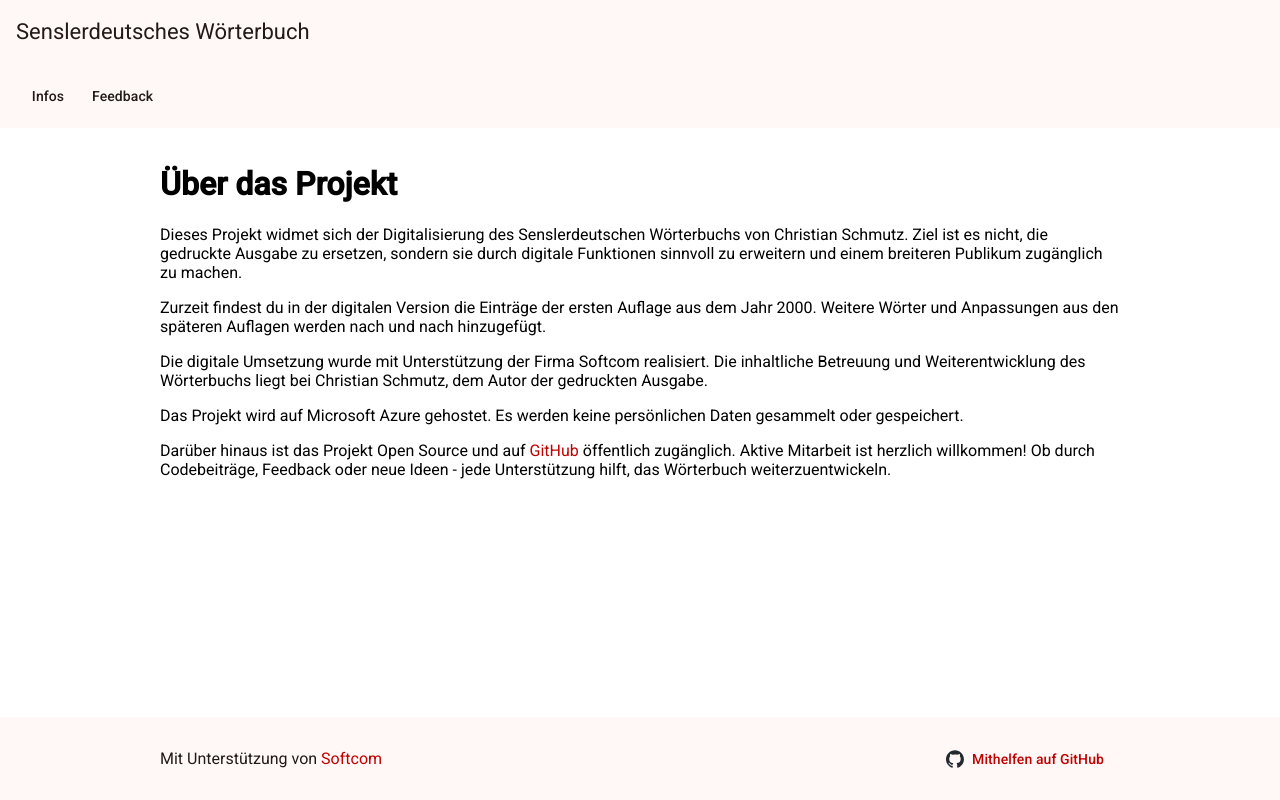
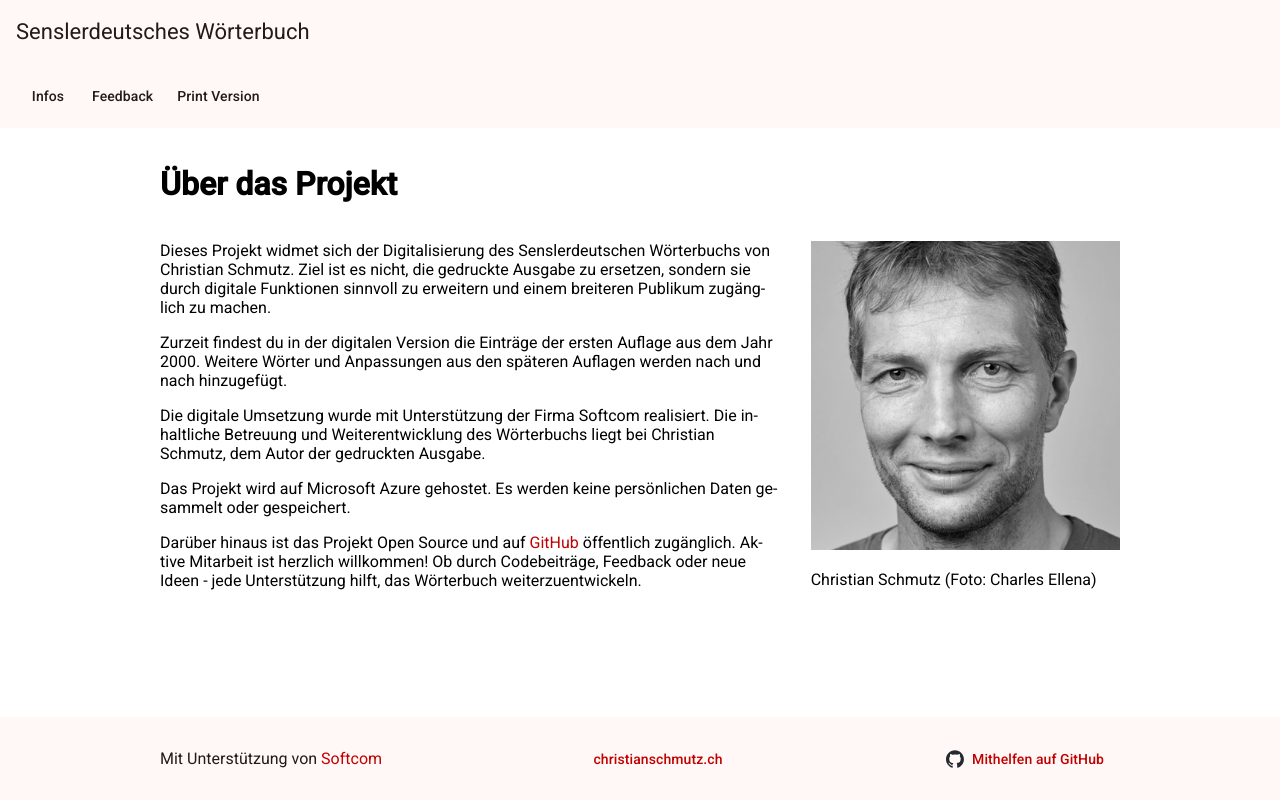
Before and after one commit to Softcom-Technologies-Organization/SenslerdeutschesWoerterbuch, an Angular app in the folder frontend/: page /about in a window 1280 px wide. Built offline with nearby package versions, Linux system fonts and the light colour scheme.

Commit message:
Add links to chirstians pages and add his photo

```diff
--- a/frontend/src/app/about/about.component.html
+++ b/frontend/src/app/about/about.component.html
@@ -1,23 +1,25 @@
 <h1>Über das Projekt</h1>
+<div class="content-wrapper">
+  <div class="text-content">
     <p>
       Dieses Projekt widmet sich der Digitalisierung des Senslerdeutschen
-  Wörterbuchs von Christian Schmutz. Ziel ist es nicht, die gedruckte Ausgabe zu
-  ersetzen, sondern sie durch digitale Funktionen sinnvoll zu erweitern und
-  einem breiteren Publikum zugänglich zu machen.
+      Wörterbuchs von Christian Schmutz. Ziel ist es nicht, die gedruckte
+      Ausgabe zu ersetzen, sondern sie durch digitale Funktionen sinnvoll zu
+      erweitern und einem breiteren Publikum zugänglich zu machen.
     </p>
     <p>
-  Zurzeit findest du in der digitalen Version die Einträge der ersten Auflage
-  aus dem Jahr 2000. Weitere Wörter und Anpassungen aus den späteren Auflagen
-  werden nach und nach hinzugefügt.
+      Zurzeit findest du in der digitalen Version die Einträge der ersten
+      Auflage aus dem Jahr 2000. Weitere Wörter und Anpassungen aus den späteren
+      Auflagen werden nach und nach hinzugefügt.
     </p>
     <p>
-  Die digitale Umsetzung wurde mit Unterstützung der Firma Softcom realisiert.
-  Die inhaltliche Betreuung und Weiterentwicklung des Wörterbuchs liegt bei
-  Christian Schmutz, dem Autor der gedruckten Ausgabe.
+      Die digitale Umsetzung wurde mit Unterstützung der Firma Softcom
+      realisiert. Die inhaltliche Betreuung und Weiterentwicklung des
+      Wörterbuchs liegt bei Christian Schmutz, dem Autor der gedruckten Ausgabe.
     </p>
     <p>
-  Das Projekt wird auf Microsoft Azure gehostet. Es werden keine persönlichen
-  Daten gesammelt oder gespeichert.
+      Das Projekt wird auf Microsoft Azure gehostet. Es werden keine
+      persönlichen Daten gesammelt oder gespeichert.
     </p>
     <p>
       Darüber hinaus ist das Projekt Open Source und auf
@@ -29,3 +31,9 @@
       Codebeiträge, Feedback oder neue Ideen - jede Unterstützung hilft, das
       Wörterbuch weiterzuentwickeln.
     </p>
+  </div>
+  <div class="image-content">
+    <img src="cropped-Autorenfoto_Schmutz-sw.jpg" alt="Christian Schmutz" />
+    <p>Christian Schmutz (Foto: Charles Ellena)</p>
+  </div>
+</div>
--- a/frontend/src/app/about/about.component.scss
+++ b/frontend/src/app/about/about.component.scss
@@ -0,0 +1,25 @@
+@use "../../styles/variables";
+
+.content-wrapper {
+  display: grid;
+  grid-template-columns: 1fr;
+  gap: 2em;
+  align-items: start;
+}
+
+.image-content {
+  justify-self: center;
+}
+
+.image-content img {
+  max-width: 100%;
+  height: auto;
+  margin-top: 1em;
+}
+
+/* Simple breakpoint - desktop and up */
+@media (min-width: variables.$medium-breakpoint) {
+  .content-wrapper {
+    grid-template-columns: 2fr 1fr;
+  }
+}
--- a/frontend/src/app/app.component.html
+++ b/frontend/src/app/app.component.html
@@ -6,6 +6,13 @@
     <mat-toolbar-row>
       <a mat-button routerLink="/about">Infos</a>
       <a mat-button routerLink="/feedback">Feedback</a>
+      <a
+        mat-button
+        href="https://cricprint.ch/senslerdeutsches-woerterbuch/"
+        target="_blank"
+        rel="noopener"
+        >Print Version</a
+      >
     </mat-toolbar-row>
   </mat-toolbar>
 </header>
@@ -16,21 +23,25 @@
 </main>
 <footer>
   <div class="content">
-    <p >
+    <p class="supported-by">
       Mit Unterstützung von
       <a href="https://softcom.pro" target="_blank" rel="noopener">Softcom</a>
     </p>
-    <nav class="footer-links">
+    <a
+      mat-button
+      href="https://christianschmutz.ch/"
+      target="_blank"
+      rel="noopener"
+      >christianschmutz.ch</a
+    >
     <a
       mat-button
       href="https://github.com/Softcom-Technologies-Organization/SenslerdeutschesWoerterbuch?tab=contributing-ov-file"
       target="_blank"
       rel="noopener"
     >
-      <mat-icon
-        svgIcon="github" aria-label="GitHub icon"></mat-icon>
+      <mat-icon svgIcon="github" aria-label="GitHub icon"></mat-icon>
       <span> Mithelfen auf GitHub </span>
     </a>
-    </nav>
   </div>
 </footer>
--- a/frontend/src/app/app.component.scss
+++ b/frontend/src/app/app.component.scss
@@ -1,3 +1,5 @@
+@use "../styles/variables";
+
 :host {
   display: flex;
   flex-direction: column;
@@ -21,7 +23,7 @@ main {
 footer {
   display: grid;
   padding: 1rem;
-  background:  var(--mat-sys-surface);
+  background: var(--mat-sys-surface);
   color: var(--mat-sys-on-surface);
 }
 
@@ -30,6 +32,7 @@ footer {
   justify-content: center;
   max-width: 960px;
   width: 100%;
+  hyphens: auto;
 }
 
 footer .content {
@@ -37,5 +40,18 @@ footer .content {
   justify-content: space-between; /* Push support text left and GitHub link right */
   align-items: center; /* Vertically center elements */
   flex-wrap: wrap; /* Allow wrapping on very small screens */
-  gap: 1rem; /* Space between elements when wrapped */
 }
+
+/* For small screens - center all elements vertically */
+@media (max-width: variables.$medium-breakpoint) {
+  footer .content {
+    flex-direction: column;
+    justify-content: center;
+    text-align: center;
+  }
+
+  // make the supported by text appear at the bottom for small screens
+  .supported-by {
+    order: 2;
+  }
+}
--- a/frontend/src/index.html
+++ b/frontend/src/index.html
@@ -1,5 +1,5 @@
 <!doctype html>
-<html lang="en">
+<html lang="de">
   <head>
     <meta charset="utf-8" />
     <title>SenslerdeutschesWoerterbuch</title>
--- /dev/null
+++ b/frontend/src/styles/_variables.scss
@@ -0,0 +1 @@
+$medium-breakpoint: 768px;
```
Also changed, not shown: frontend/public/cropped-Autorenfoto_Schmutz-sw.jpg (added). Lines whose indentation alone changed are shown as unchanged.
